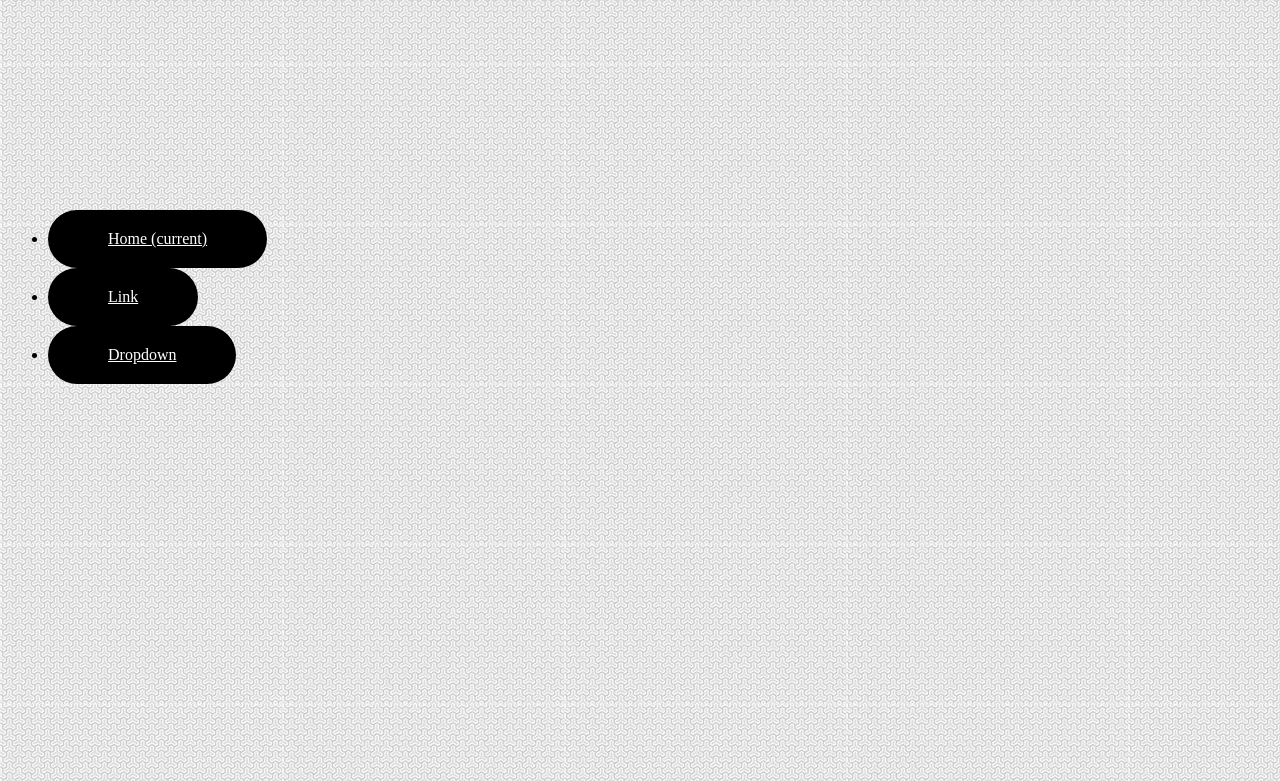
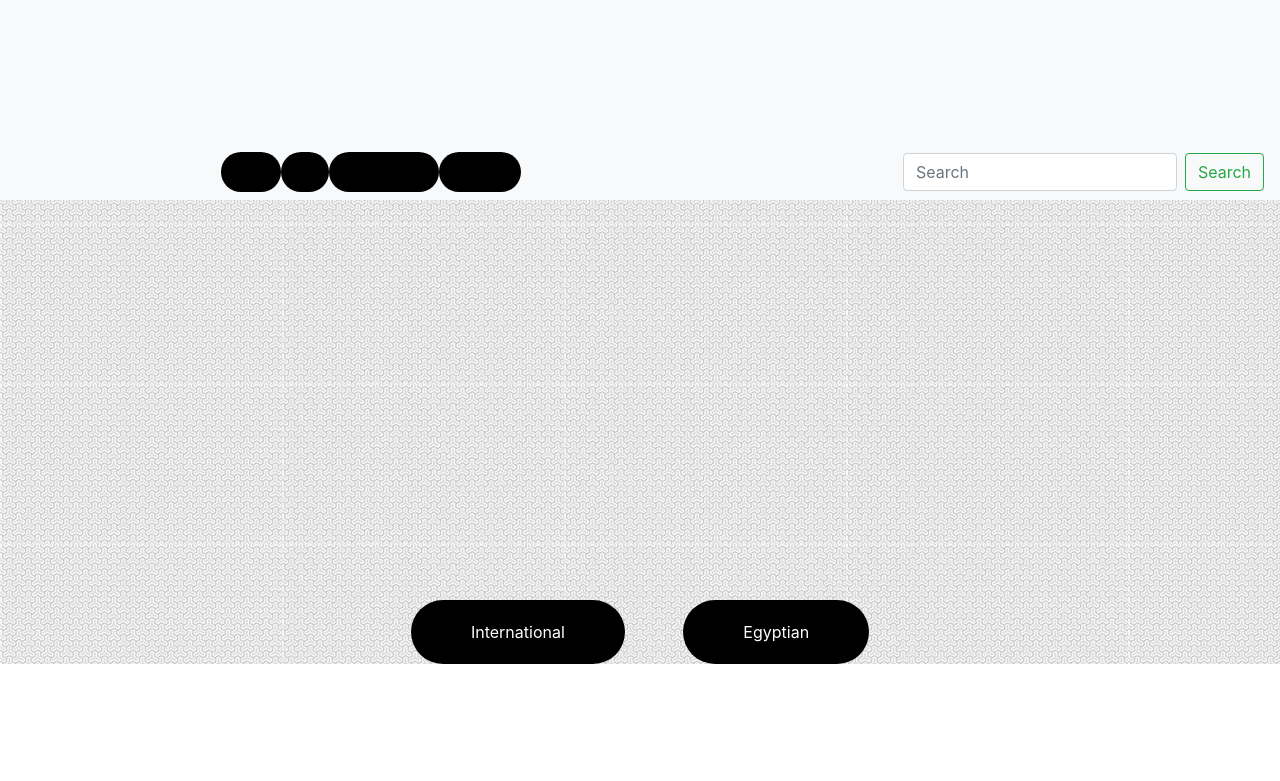
Before and after one commit to mariamtharwatt/celebs, a plain HTML site: page home page.html in a window 1280 px wide. Shown: the part 256-1037 px from the top of the page. After the commit the page ends 920 px from the top, so only its background shows below. Drawn offline with nearby package versions, Linux system fonts and the light colour scheme.

Commit message:
commit 5

```diff
--- a/home page.html
+++ b/home page.html
@@ -1,6 +1,7 @@
 <html>
 	<head>
-		<title>top secrets</title>
+		<title>trending news</title>
+		<link rel="stylesheet" href="https://stackpath.bootstrapcdn.com/bootstrap/4.3.1/css/bootstrap.min.css" integrity="sha384-ggOyR0iXCbMQv3Xipma34MD+dH/1fQ784/j6cY/iJTQUOhcWr7x9JvoRxT2MZw1T" crossorigin="anonymous">
 		<link rel="stylesheet" href="css/styles.css">
 	</head>
 	<body>
```
